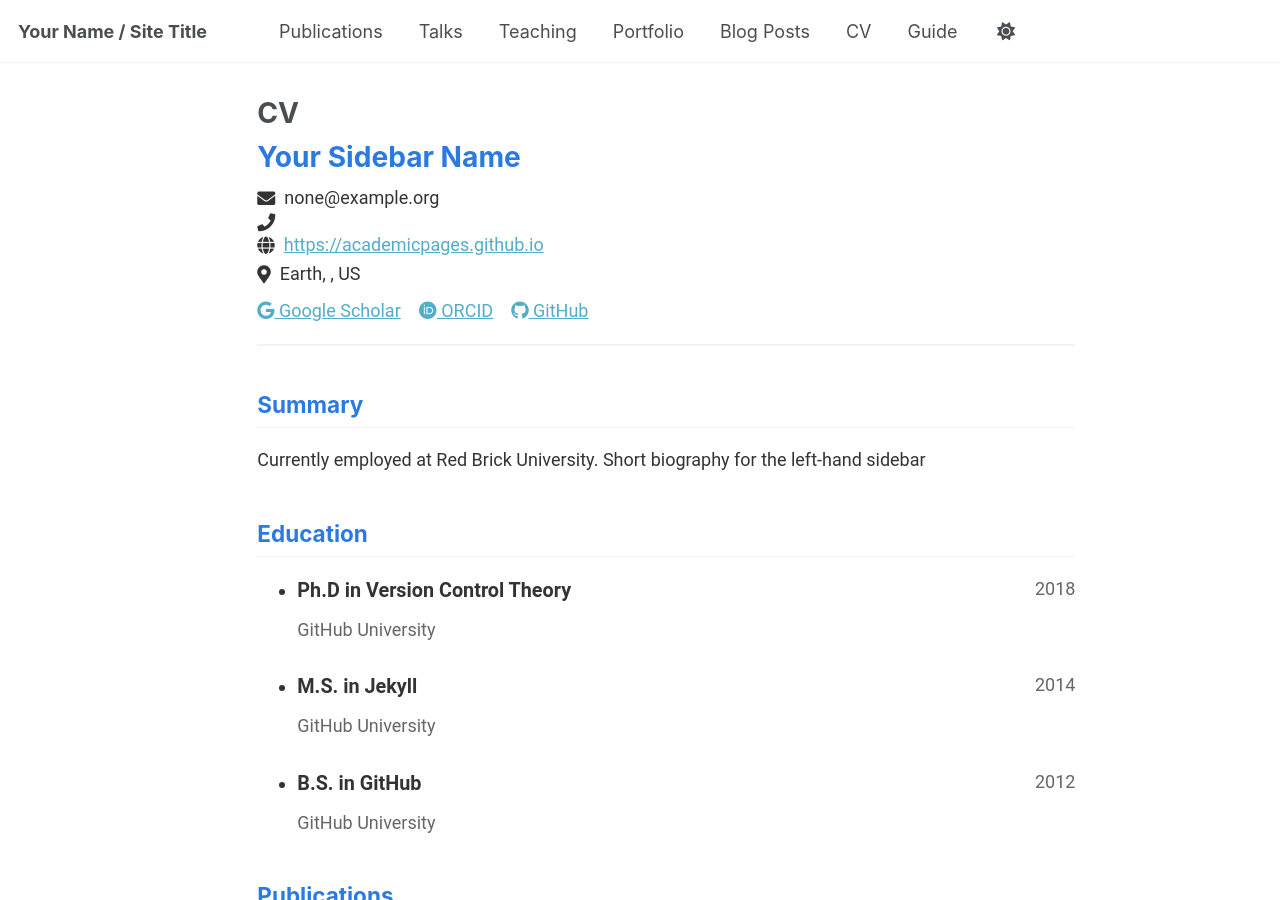
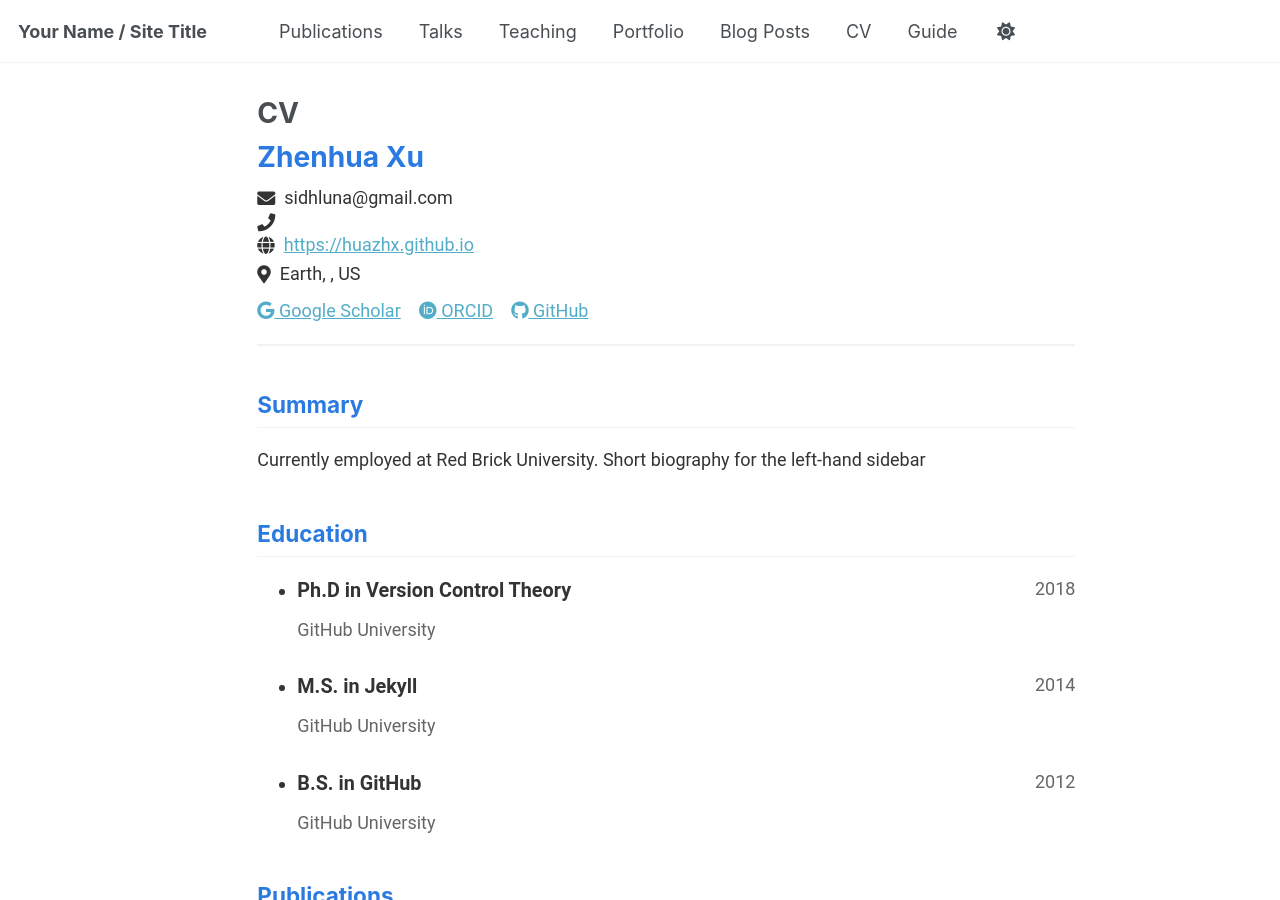
Before and after one commit to huazhx/huazhx.github.io, a Jekyll site: the page built from _pages/cv-json.md, in a window 1280 px wide and 900 px high. Built offline with Jekyll 4.4.1, drawn with Linux system fonts in a browser that asks for light colours.

Commit message:
Update cv.json

```diff
--- a/_data/cv.json
+++ b/_data/cv.json
@@ -1,9 +1,9 @@
 {
   "basics": {
-    "name": "Your Sidebar Name",
-    "email": "none@example.org",
+    "name": "Zhenhua Xu",
+    "email": "sidhluna@gmail.com",
     "phone": "",
-    "website": "https://academicpages.github.io",
+    "website": "https://huazhx.github.io",
     "summary": "Currently employed at Red Brick University. Short biography for the left-hand sidebar",
     "location": {
       "address": "",
```
